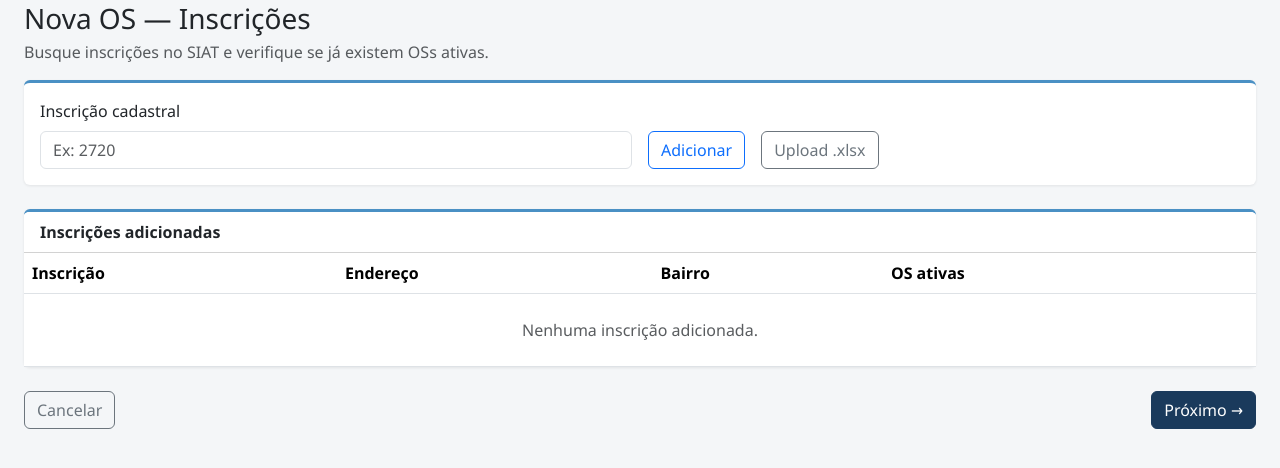
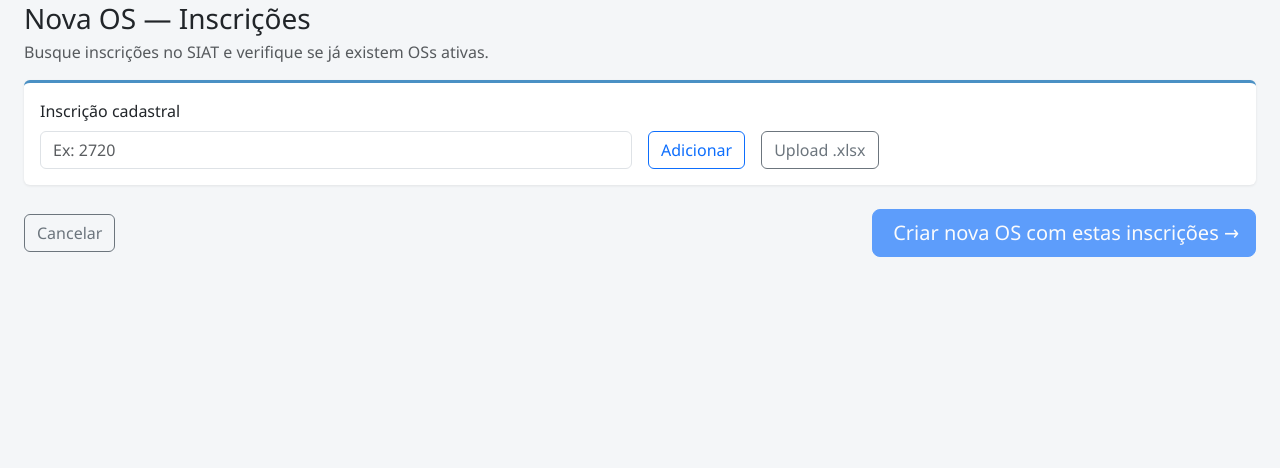
Before and after one commit to franciscoteston/siprac, a Django app: template templates/os_wizard_passo1.html in a window 1280 px wide. Shown: the part 99-567 px from the top of the page. Run offline with Django 5.2, Linux system fonts and the light colour scheme; the template is opened without the code that fills it, so the values that code supplies are empty.

Commit message:
feat: wizard passo 1 — seções separadas OS ativa/livre, botão Criar nova OS

```diff
--- a/templates/os_wizard_passo1.html
+++ b/templates/os_wizard_passo1.html
@@ -32,79 +32,70 @@
       </div>
     </div>
     <div id="wizard-erro" class="alert alert-danger mt-3 d-none"></div>
-    <div id="wizard-alerta-os" class="alert alert-warning mt-3 d-none">
-      Há inscrição(ões) com OS ativa. Você pode criar uma nova OS ou incluir processo relacionado.
-    </div>
   </div>
 </div>
 
-<div class="card siprac-card mb-4">
-  <div class="card-header bg-white">
-    <strong>Inscrições adicionadas</strong>
-  </div>
-  <div class="card-body p-0">
-    <div class="table-responsive">
-      <table class="table mb-0 align-middle">
+<div class="alert alert-warning" id="alertaOsAtiva" style="display:none;">
+  <i class="bi bi-exclamation-triangle-fill me-2"></i>
+  <strong>Atenção:</strong> algumas inscrições já possuem OS ativa.
+  Verifique se este é um processo relacionado antes de criar uma nova OS.
+
+  <table class="table table-sm mt-2 mb-0">
     <thead>
       <tr>
         <th>Inscrição</th>
         <th>Endereço</th>
         <th>Bairro</th>
-            <th>OS ativas</th>
+        <th>OS ativa</th>
         <th></th>
       </tr>
     </thead>
-        <tbody id="lista-inscricoes">
-          {% for item in wizard_inscricoes %}
-          <tr data-inscricao="{{ item.inscricao }}">
-            <td class="fw-semibold">{{ item.inscricao }}</td>
-            <td>{% if item.encontrada %}{{ item.endereco|default:"—" }}{% else %}<span class="text-danger">Não encontrada no SIAT</span>{% endif %}</td>
-            <td>{{ item.bairro|default:"—" }}</td>
-            <td>
-              {% if item.os_ativas %}
-                {% for os in item.os_ativas %}
-                <div class="small">
-                  <a href="{% url 'os_detalhe' os.pk %}">{{ os.numero_os }}</a>
-                  {% if os.processo %}<span class="text-muted">({{ os.processo }})</span>{% endif %}
-                  <a class="ms-1" href="{% url 'os_nova_passo2' %}?relacionado={{ os.pk }}">Relacionar →</a>
-                </div>
-                {% endfor %}
-              {% else %}
-                <span class="text-muted">—</span>
-              {% endif %}
-            </td>
-            <td class="text-end">
-              <button type="button" class="btn btn-sm btn-outline-danger btn-remover">Remover</button>
-            </td>
-          </tr>
-          {% empty %}
-          <tr id="linha-vazia">
-            <td colspan="5" class="text-muted text-center py-4">Nenhuma inscrição adicionada.</td>
-          </tr>
-          {% endfor %}
-        </tbody>
+    <tbody id="listaOsAtiva"></tbody>
   </table>
 </div>
-  </div>
+
+<div id="secaoInscricoes" style="display:none;">
+  <h6 class="mt-3">Inscrições adicionadas</h6>
+  <table class="table table-sm">
+    <thead>
+      <tr>
+        <th>Inscrição</th>
+        <th>Endereço</th>
+        <th>Bairro</th>
+        <th>Situação</th>
+        <th></th>
+      </tr>
+    </thead>
+    <tbody id="listaInscricoes"></tbody>
+  </table>
 </div>
 
-<div class="d-flex justify-content-between">
+<div class="d-flex justify-content-between align-items-center mt-4">
   <a href="{% url 'os_list' %}" class="btn btn-outline-secondary">Cancelar</a>
-  <button type="button" id="btn-proximo" class="btn btn-primary siprac-btn-primary">Próximo →</button>
+  <button type="button" class="btn btn-primary btn-lg" id="btnCriarOS" disabled>
+    <i class="bi bi-plus-circle me-1"></i>
+    Criar nova OS com estas inscrições →
+  </button>
 </div>
+{{ wizard_inscricoes|json_script:"wizard-inscricoes-data" }}
 {% endblock %}
 
 {% block extra_js %}
 <script>
 document.addEventListener('DOMContentLoaded', function () {
   const input = document.getElementById('input-inscricao');
-  const lista = document.getElementById('lista-inscricoes');
+  const listaInscricoes = document.getElementById('listaInscricoes');
+  const listaOsAtiva = document.getElementById('listaOsAtiva');
+  const secaoInscricoes = document.getElementById('secaoInscricoes');
+  const alertaOsAtiva = document.getElementById('alertaOsAtiva');
+  const btnCriarOS = document.getElementById('btnCriarOS');
   const erro = document.getElementById('wizard-erro');
-  const alertaOs = document.getElementById('wizard-alerta-os');
   const csrf = '{{ csrf_token }}';
   const urlBusca = '{% url "os_nova" %}';
   const urlUpload = '{% url "os_upload_inscricoes" %}';
   const urlPasso2 = '{% url "os_nova_passo2" %}';
+  const iniciaisEl = document.getElementById('wizard-inscricoes-data');
+  const iniciais = iniciaisEl ? JSON.parse(iniciaisEl.textContent) : [];
 
   function mostrarErro(msg) {
     erro.textContent = msg;
@@ -116,48 +107,78 @@ document.addEventListener('DOMContentLoaded', function () {
     erro.textContent = '';
   }
 
+  function escapeHtml(texto) {
+    return String(texto == null ? '' : texto)
+      .replace(/&/g, '&amp;')
+      .replace(/</g, '&lt;')
+      .replace(/>/g, '&gt;')
+      .replace(/"/g, '&quot;');
+  }
+
   function inscricoesAtuais() {
-    return Array.from(lista.querySelectorAll('tr[data-inscricao]'))
+    return Array.from(listaInscricoes.querySelectorAll('tr[data-inscricao]'))
       .map(tr => tr.dataset.inscricao);
   }
 
-  function atualizarAlerta() {
-    const temOs = lista.querySelector('tr[data-inscricao] a[href*="relacionado"]');
-    alertaOs.classList.toggle('d-none', !temOs);
+  function atualizarVisibilidade() {
+    const qtdInsc = listaInscricoes.querySelectorAll('tr[data-inscricao]').length;
+    const qtdOs = listaOsAtiva.querySelectorAll('tr').length;
+    secaoInscricoes.style.display = qtdInsc > 0 ? '' : 'none';
+    alertaOsAtiva.style.display = qtdOs > 0 ? '' : 'none';
+    btnCriarOS.disabled = qtdInsc === 0;
   }
 
   function renderResultados(itens) {
-    const vazia = document.getElementById('linha-vazia');
-    if (vazia) vazia.remove();
-    lista.innerHTML = '';
-    if (!itens.length) {
-      lista.innerHTML = '<tr id="linha-vazia"><td colspan="5" class="text-muted text-center py-4">Nenhuma inscrição adicionada.</td></tr>';
-      atualizarAlerta();
-      return;
-    }
-    itens.forEach(item => {
-      const tr = document.createElement('tr');
-      tr.dataset.inscricao = item.inscricao;
-      let osHtml = '<span class="text-muted">—</span>';
-      if (item.os_ativas && item.os_ativas.length) {
-        osHtml = item.os_ativas.map(os => {
-          const proc = os.processo ? ` <span class="text-muted">(${os.processo})</span>` : '';
-          return `<div class="small"><a href="/os/${os.pk}/">${os.numero_os}</a>${proc}
-            <a class="ms-1" href="${urlPasso2}?relacionado=${os.pk}">Relacionar →</a></div>`;
-        }).join('');
-      }
+    listaInscricoes.innerHTML = '';
+    listaOsAtiva.innerHTML = '';
+
+    (itens || []).forEach(item => {
+      const temOsAtiva = item.os_ativas && item.os_ativas.length > 0;
       const endereco = item.encontrada
         ? (item.endereco || '—')
-        : '<span class="text-danger">Não encontrada no SIAT</span>';
-      tr.innerHTML = `
-        <td class="fw-semibold">${item.inscricao}</td>
-        <td>${endereco}</td>
-        <td>${item.bairro || '—'}</td>
-        <td>${osHtml}</td>
-        <td class="text-end"><button type="button" class="btn btn-sm btn-outline-danger btn-remover">Remover</button></td>`;
-      lista.appendChild(tr);
+        : 'Não encontrada no SIAT';
+      const bairro = item.bairro || '—';
+      const situacao = temOsAtiva
+        ? '<span class="badge text-bg-warning">⚠ OS ativa</span>'
+        : '<span class="badge text-bg-success">✓ Livre</span>';
+
+      const trGeral = document.createElement('tr');
+      trGeral.dataset.inscricao = item.inscricao;
+      trGeral.innerHTML = `
+        <td class="fw-semibold">${escapeHtml(item.inscricao)}</td>
+        <td>${item.encontrada ? escapeHtml(endereco) : '<span class="text-danger">' + escapeHtml(endereco) + '</span>'}</td>
+        <td>${escapeHtml(bairro)}</td>
+        <td>${situacao}</td>
+        <td class="text-end">
+          <button type="button" class="btn btn-sm btn-outline-danger btn-remover">Remover</button>
+        </td>`;
+      listaInscricoes.appendChild(trGeral);
+
+      if (temOsAtiva) {
+        item.os_ativas.forEach(os => {
+          const trAlerta = document.createElement('tr');
+          trAlerta.dataset.inscricao = item.inscricao;
+          const processo = os.processo
+            ? `<div class="small text-muted">${escapeHtml(os.processo)}</div>`
+            : '';
+          trAlerta.innerHTML = `
+            <td class="fw-semibold">${escapeHtml(item.inscricao)}</td>
+            <td>${escapeHtml(item.endereco || '—')}</td>
+            <td>${escapeHtml(bairro)}</td>
+            <td>
+              <a href="/os/${os.pk}/" target="_blank">${escapeHtml(os.numero_os)}</a>
+              ${processo}
+            </td>
+            <td class="text-end">
+              <a class="btn btn-sm btn-outline-primary"
+                 href="${urlPasso2}?relacionado=${os.pk}">Relacionar →</a>
+            </td>`;
+          listaOsAtiva.appendChild(trAlerta);
         });
-    atualizarAlerta();
+      }
+    });
+
+    atualizarVisibilidade();
   }
 
   async function buscarInscricoes(listaInsc) {
@@ -202,7 +223,7 @@ document.addEventListener('DOMContentLoaded', function () {
     }
   });
 
-  lista.addEventListener('click', async function (ev) {
+  listaInscricoes.addEventListener('click', async function (ev) {
     const btn = ev.target.closest('.btn-remover');
     if (!btn) return;
     const tr = btn.closest('tr');
@@ -235,7 +256,7 @@ document.addEventListener('DOMContentLoaded', function () {
     ev.target.value = '';
   });
 
-  document.getElementById('btn-proximo').addEventListener('click', async function () {
+  btnCriarOS.addEventListener('click', async function () {
     const atuais = inscricoesAtuais();
     if (!atuais.length) {
       mostrarErro('Adicione ao menos uma inscrição.');
@@ -245,7 +266,11 @@ document.addEventListener('DOMContentLoaded', function () {
     window.location.href = urlPasso2;
   });
 
-  atualizarAlerta();
+  if (Array.isArray(iniciais) && iniciais.length) {
+    renderResultados(iniciais);
+  } else {
+    atualizarVisibilidade();
+  }
 });
 </script>
 {% endblock %}
```
Lines whose indentation alone changed are shown as unchanged.
